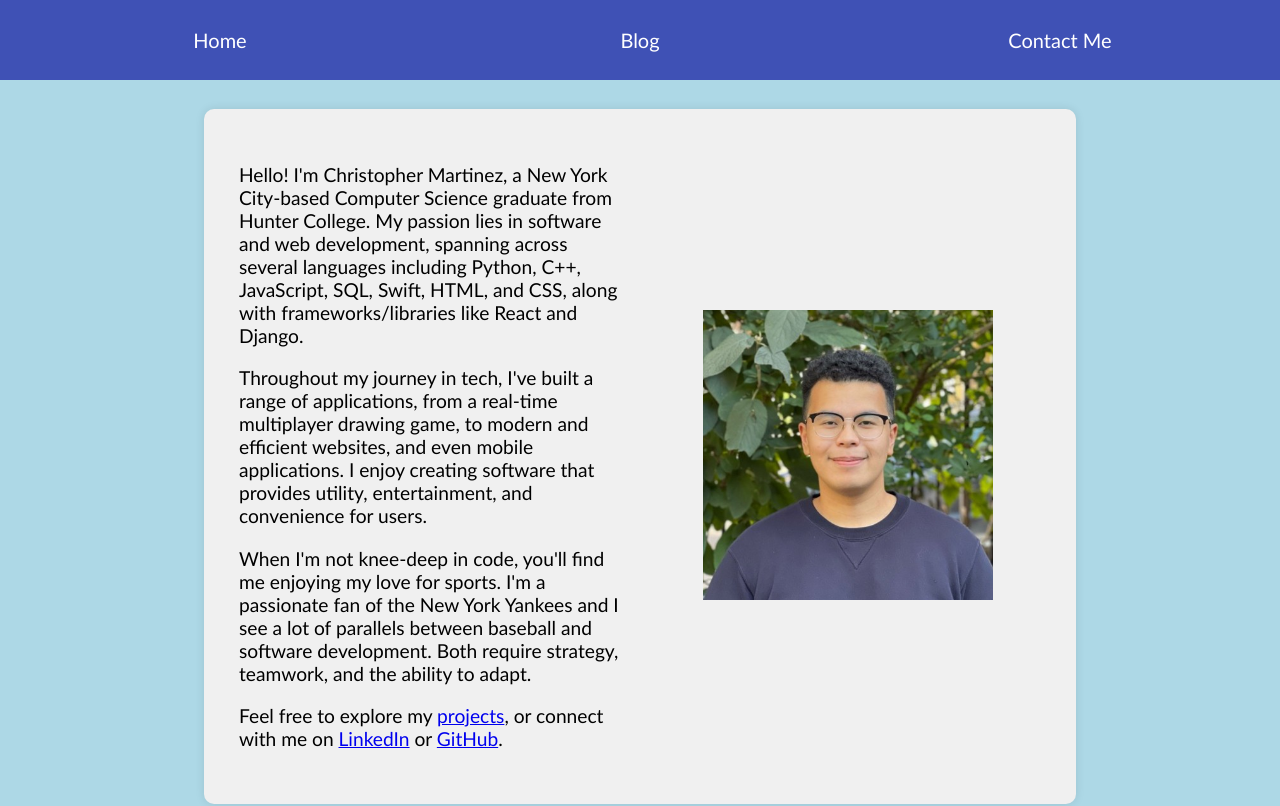
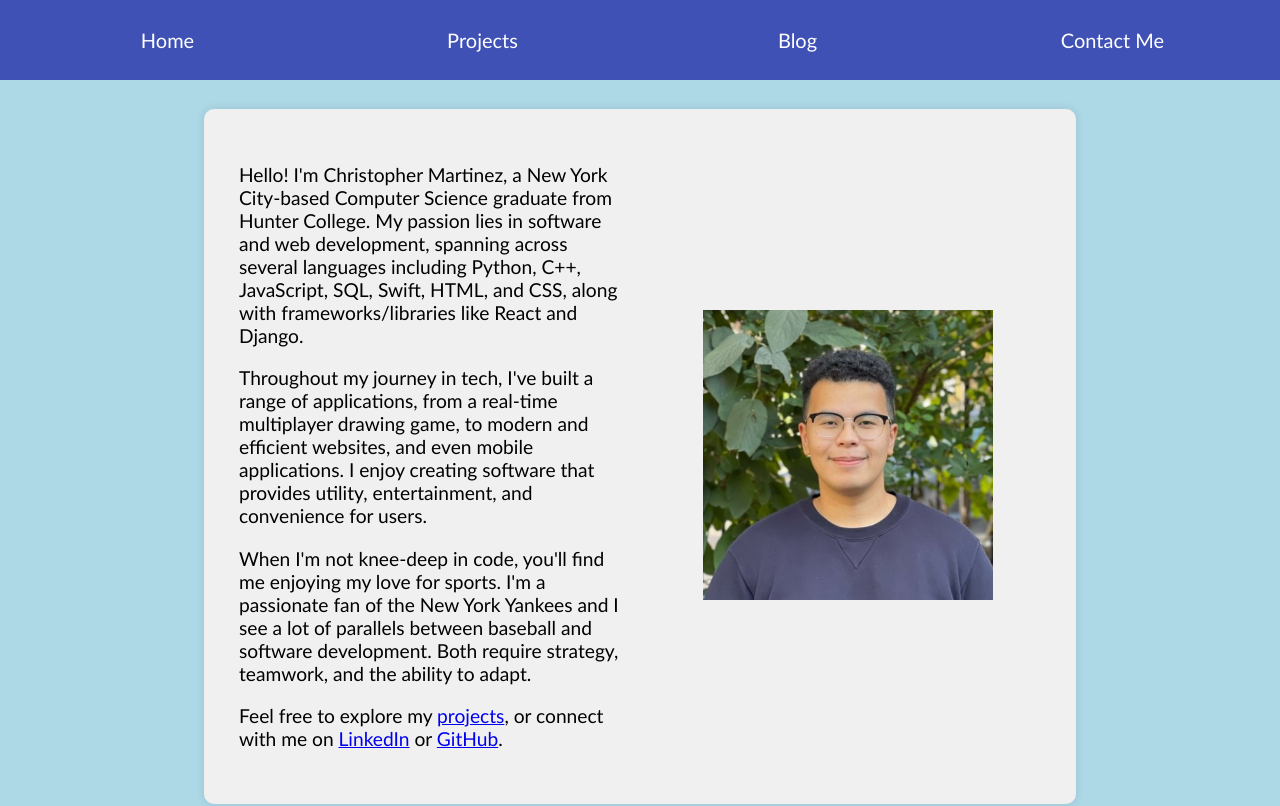
Before and after one commit to cmartinez131/cmartinez131.github.io, a React (Create React App) app: page /#/ in a window 1280 px wide. Shown: the top 806 px of the page. Built offline with nearby package versions, Linux system fonts and the light colour scheme.

Commit message:
add project page to navbar

```diff
--- a/src/components/Navbar.js
+++ b/src/components/Navbar.js
@@ -6,9 +6,9 @@
             <div className="nav-item-container">
                 <Link className="nav-item" to="/">Home</Link>
             </div>
-            {/* <div className="nav-item-container">
+            <div className="nav-item-container">
                 <Link className="nav-item" to="/projects">Projects</Link>
-            </div> */}
+            </div>
             <div className="nav-item-container">
                 <Link className="nav-item" to="/Blog">Blog</Link>
             </div>
```
